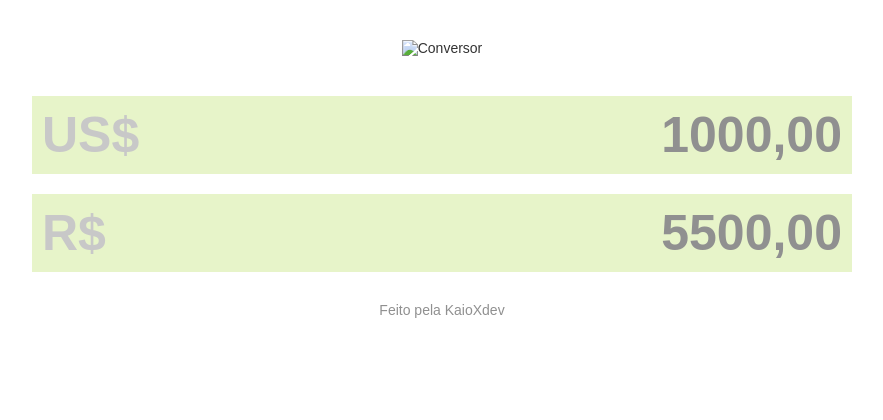
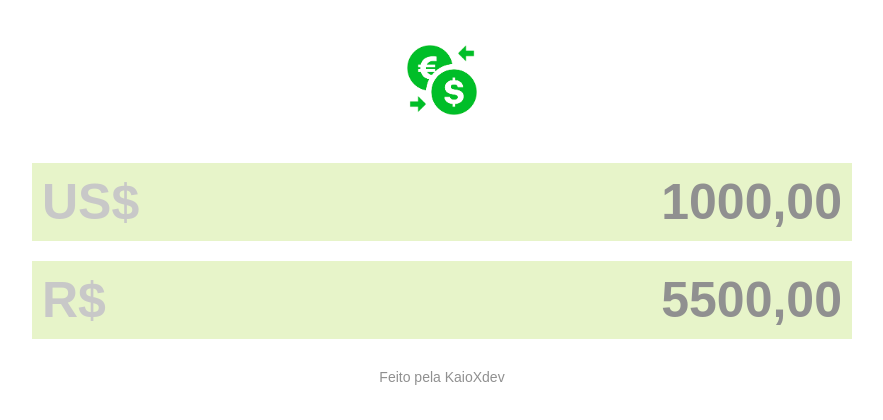
Before and after one commit to KaioxDev/Projeto-Dolar-Real-Javascript, a plain HTML site: page index.html in a window 1280 px wide. Shown: the whole page, without its empty margins (198-1081 px from the left). Drawn offline with Linux system fonts and the light colour scheme.

Commit message:
Add files via upload

```diff
--- a/index.html
+++ b/index.html
@@ -9,7 +9,7 @@
 
   <body>
     <header>
-      <img src="assets/logo.png" alt="Conversor" />
+      <img src="./src/imagem/logo.png" alt="Conversor" />
     </header>
 
     <main>
```
